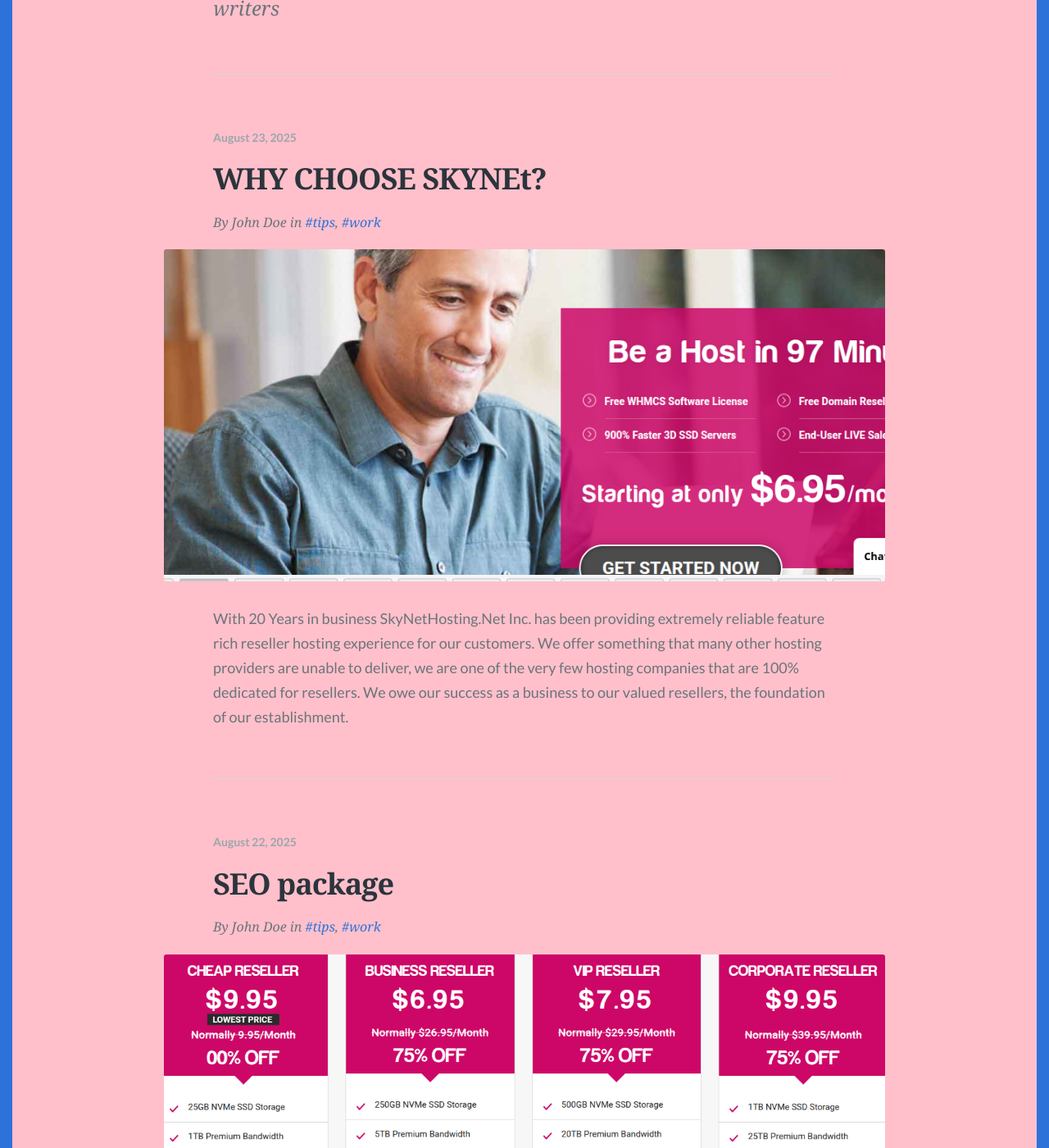
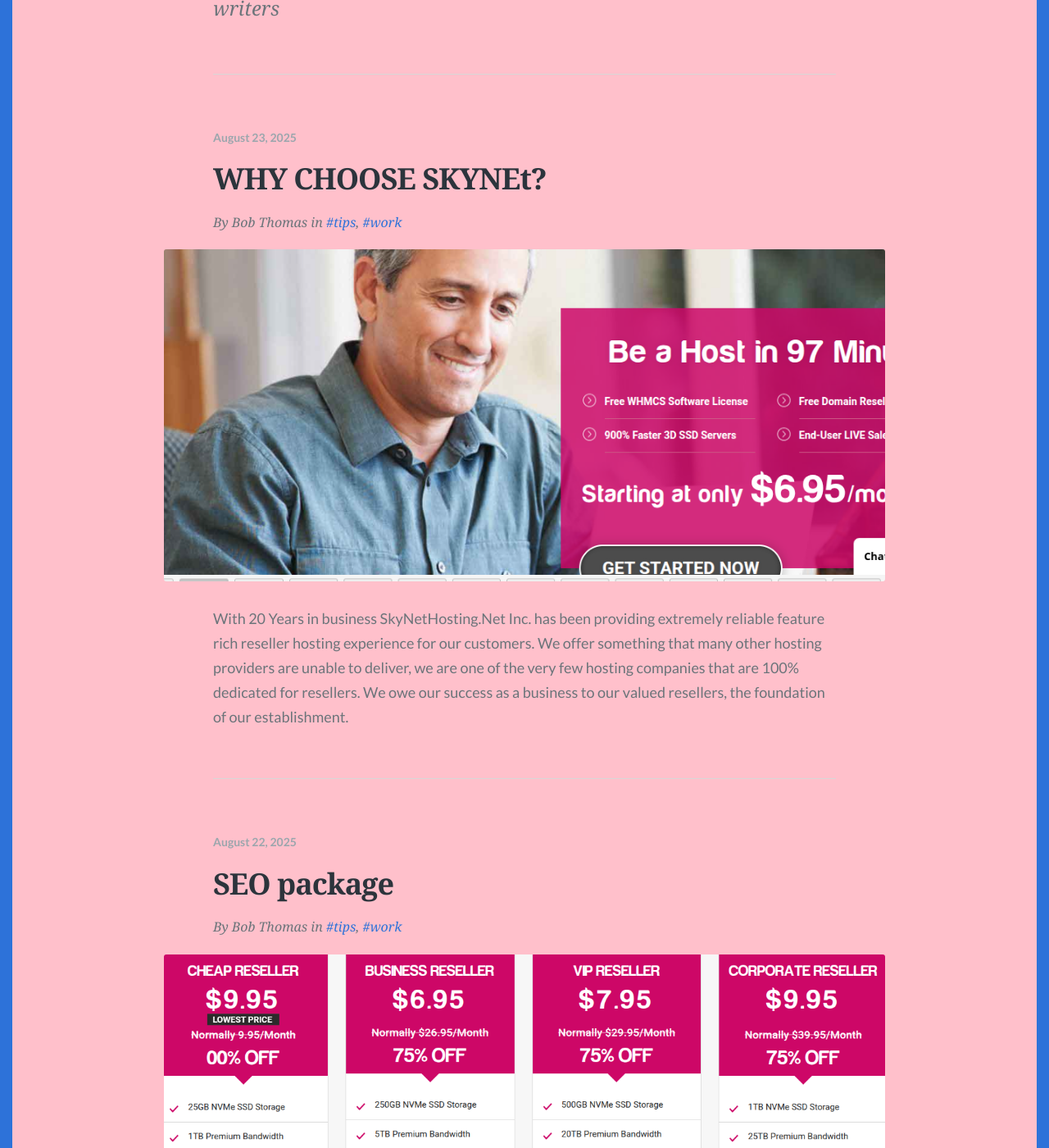
Before and after one commit to skynethosting-inc/blog, a Jekyll site: the page built from index.html, in a window 1280 px wide and 1400 px high, scrolled down 248 px. Shown: the whole window at 82% size. Built offline with Jekyll 4.4.1, drawn with Linux system fonts in a browser that asks for light colours; some web fonts are replaced; the list of posts is cut into pages by our own code; some of the changed text lies outside the part shown.

Commit message:
updated social.json

```diff
--- a/_data/author.json
+++ b/_data/author.json
@@ -1,7 +1,7 @@
 {
-  "name": "John Doe",
-  "bio": "John is a designer, photographer, speaker, author of a couple of books about typography and the founder of photo magazine Curious.",
-  "url": "https://justgoodthemes.com",
+  "name": "Bob Thomas",
+  "bio": "Bob is a designer, photographer, speaker, author of a couple of books about typography and the founder of photo magazine Curious.",
+  "url": "https://skynethosting.net/",
   "location": "Vilnius, Lithuania",
-  "image": "images/author.png"
+  "image": "images/Bob.jpg"
 }
```
